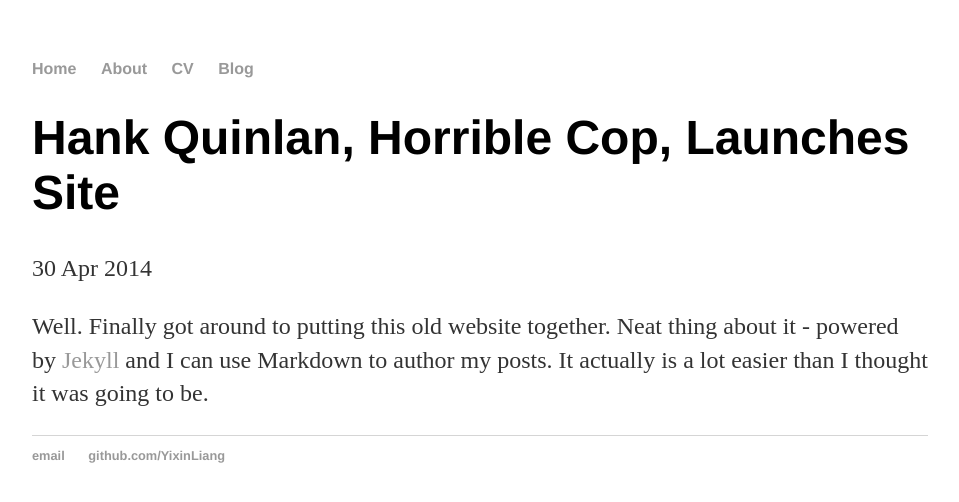
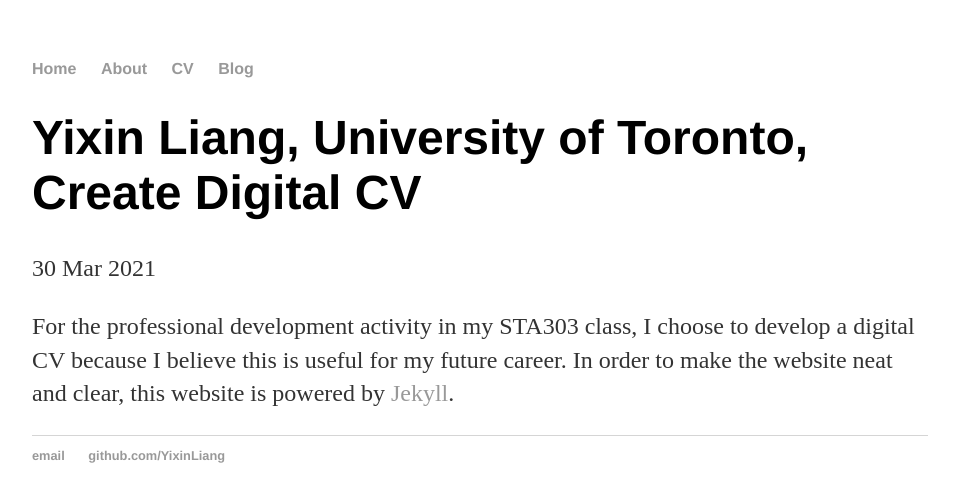
Before and after one commit to YixinLiang/YixinLiang.github.io, a Jekyll site: the page built from _posts/2021-03-30-Liang-Yixin-site-launched.md, in a window 1280 px wide. Shown: the top 502 px of the page, without its empty margins (160-1119 px from the left). Built offline with Jekyll 4.4.1, drawn with Linux system fonts in a browser that asks for light colours.

Commit message:
Update 2021-03-30-Liang-Yixin-site-launched.md

```diff
--- a/_posts/2021-03-30-Liang-Yixin-site-launched.md
+++ b/_posts/2021-03-30-Liang-Yixin-site-launched.md
@@ -1,7 +1,7 @@
 ---
 layout: post
-title: "Hank Quinlan, Horrible Cop, Launches Site"
-date: 2014-04-30
+title: "Yixin Liang, University of Toronto, Create Digital CV"
+date: 2021-03-30
 ---
 
-Well. Finally got around to putting this old website together. Neat thing about it - powered by [Jekyll](http://jekyllrb.com) and I can use Markdown to author my posts. It actually is a lot easier than I thought it was going to be.
+For the professional development activity in my STA303 class, I choose to develop a digital CV because I believe this is useful for my future career. In order to make the website neat and clear, this website is powered by [Jekyll](http://jekyllrb.com).
```
